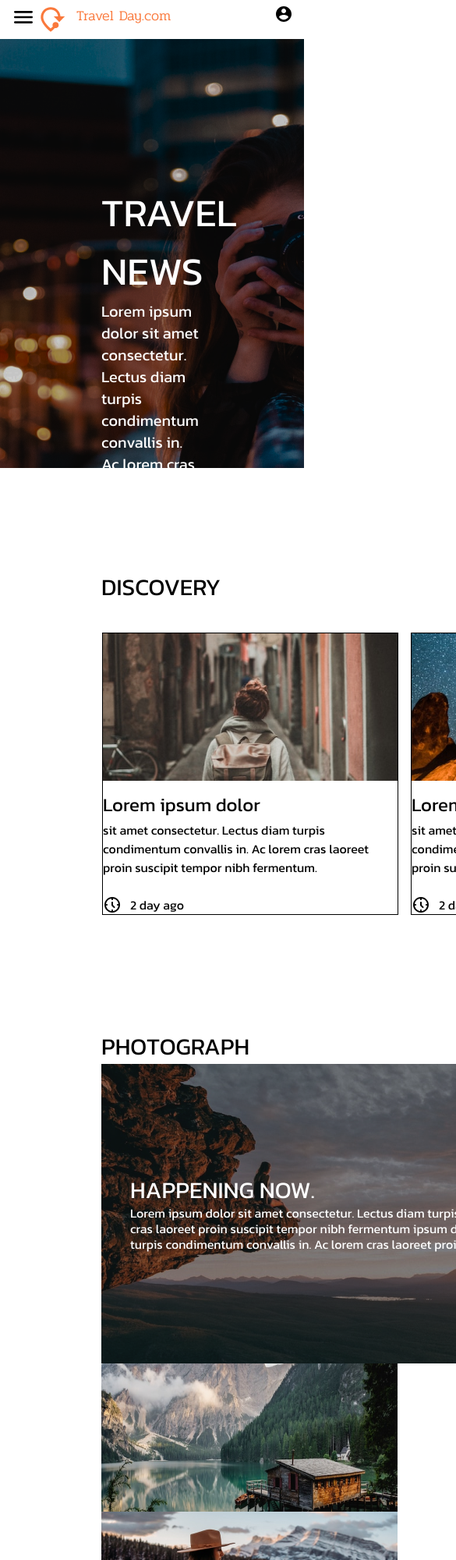
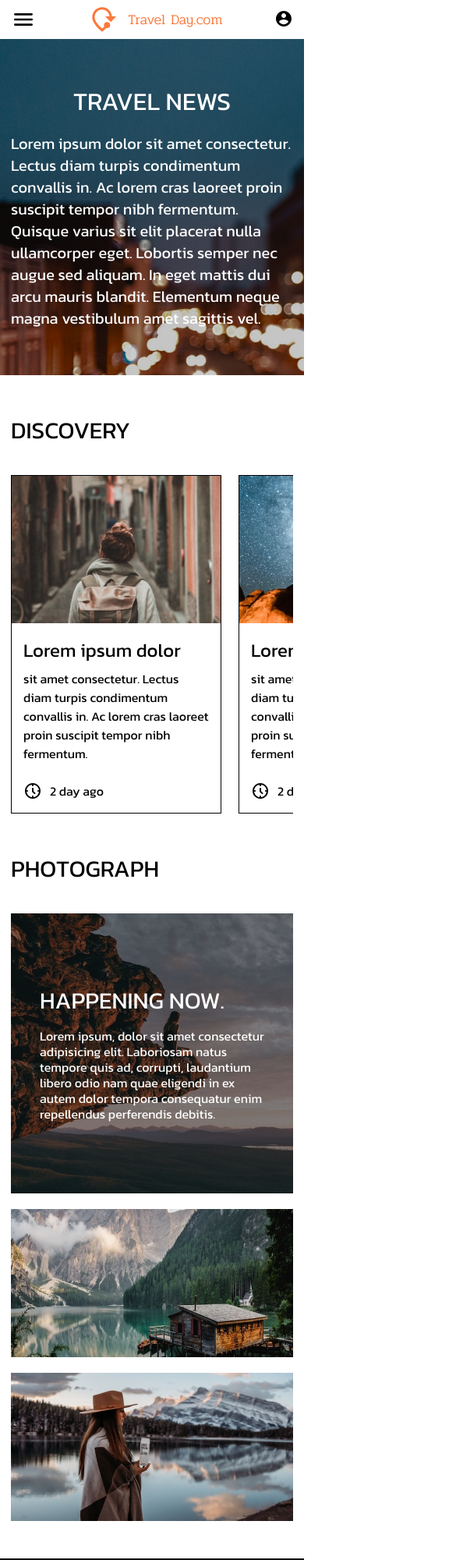
Before and after one commit to theBosto/homework9, a plain HTML site: page index.html in a window 390 px wide. Shown: the top 2000 px of the page at 78% size, 585 px wide, since content can reach past the window. Drawn offline with Linux system fonts and the light colour scheme; a web font is replaced by a local one.

Commit message:
index
index

```diff
--- a/css/laptop.css
+++ b/css/laptop.css
@@ -1,11 +1,73 @@
-@media (max-width: 1025px) {
-    header {
-        padding-inline: 92px;
+@media (max-width:1180px) {
+    .section2_cards {
+        overflow-x: scroll;
+    }
+
+    .section2_card {
+        flex: 1 0 270px;
     }
 }
 
-@media (max-width: 845px) {
+@media (max-width: 1025px) {
+    header,
+    .section1,
+    .section2,
+    .section3 {
+        padding-inline: 92px;
+    }
+
+
+}
+
+@media (max-width: 950px) {
+    .section3_cards {
+        flex-direction: column;
+        row-gap: 20px;
+    }
+
+    .section3_card_left {
+        width: 100%;
+        height: 359px;
+    }
+
+    .section3_card_right {
+        width: 100%;
+        flex-direction: row;
+        justify-content: space-between;
+    }
+
+    .right_side_img {
+        width: 48%;
+    }
+}
+
+@media (max-width: 835px) {
     header {
         padding-inline: 67px;
     }
+
+    .section1 {
+        padding-inline: 67px;
+        height: 498px;
+    }
+
+    .section2 {
+        padding: 80px 67px;
+    }
+
+    .section3 {
+        padding-inline: 67px;
+        margin-bottom: 80px;
+    }
 }
+
+@media (max-width: 800px) {
+    .header_nav {
+        display: none;
+
+    }
+
+    .burger_icon {
+        display: block;
+    }
+}
--- a/css/style.css
+++ b/css/style.css
@@ -2,224 +2,231 @@
 
 @import url("https://fonts.googleapis.com/css2?family=Kanit&display=swap");
 
-.flex_container {
+.container {
   width: min(100%, 1440px);
   margin: auto;
 }
 
-/* logo  */
-.logo_container {
-  display: flex;
-  text-align: center;
+.burger_icon {
+  display: none;
 }
 
-.logo {
-  margin-right: 14px;
+/* header  */
+header {
+  display: flex;
+  justify-content: space-between;
+  padding: 6px 130px;
+  align-items: center;
+
 }
 
-.logo_description {
-  color: #fa793c;
-  font-family: "Pridi", serif;
+.header_logo_title {
+  display: flex;
+  align-items: center;
+  column-gap: 14px;
+}
+
+.header_logo_title span {
+  color: #FA793C;
+  font-family: Pridi;
   font-size: 18px;
   font-style: normal;
   font-weight: 400;
   line-height: normal;
 }
 
-/* header  */
+.nav_user {
+  display: flex;
+  align-items: center;
+  column-gap: 40px;
+}
 
-header {
-  display: flex;
-  text-align: center;
-  justify-content: space-between;
-  padding: 6px 130px;
-}
-.header_nav {
-  display: flex;
-}
 .header_ul {
   display: flex;
   column-gap: 32px;
 }
 
-.header_a {
+.header_link {
   color: #000;
-  font-family: "Pridi", serif;
+  font-family: ABeeZee;
   font-size: 16px;
   font-style: normal;
   font-weight: 400;
-  line-height: 24px; /* 150% */
+  line-height: 24px;
 }
 
-.user_icon {
-  margin-left: 40px;
+/* section1  */
+
+.section1 {
+  height: 550px;
+  background-image: url(../images/section1_cover.png);
+  padding: 0 130px;
+  display: flex;
+  align-items: center;
 }
 
-.burger {
-  display: none;
-}
-/* section 1  */
-.section1 {
-  background-image: url(../images/section1_cover.png);
-  background-position: center;
-  height: 550px;
-  background-repeat: no-repeat;
-  padding: 185px 130px 186px;
-}
-
-.section1_header {
-  color: #fff;
-  font-family: "Kanit", sans-serif;
+.section1_article h2 {
+  color: #FFF;
+  font-family: Kanit;
   font-size: 50px;
   font-style: normal;
   font-weight: 400;
-  line-height: 75px; /* 150% */
+  line-height: 75px;
   text-align: center;
+  margin-bottom: 20px;
+
 }
 
-.section1_text {
-  color: #fff;
-  font-family: "Kanit", sans-serif;
+.section1_article p {
+  color: #FFF;
+  font-family: Kanit;
   font-size: 20px;
   font-style: normal;
   font-weight: 400;
-  line-height: 28px; /* 140% */
+  line-height: 28px;
+  /* 140% */
 }
 
-/* section 2  */
+/* section2  */
+.section2 {
+  padding: 130px;
 
-.section2 {
-  margin: 130px;
-  width: 1180px;
 }
 
-.section2_header {
-  font-family: "Kanit", sans-serif;
+.section2_cards {
+  display: flex;
+  column-gap: 22px;
+}
+
+.section2_card {
+  border: 1px solid black;
+}
+
+.section2_card_img {
+  width: 100%;
+  height: 189px;
+  object-fit: cover;
+}
+
+.card_content {
+  padding: 16px 15px;
+}
+
+.section2_title {
+  color: #000;
+  font-family: Kanit;
   font-size: 30px;
   font-style: normal;
   font-weight: 500;
-  line-height: normal;
+  line-height: 45px;
   margin-bottom: 35px;
 }
 
-.cards {
-  display: flex;
-  width: 380px;
-  padding: 1px 1px 16px 1px;
-  flex-direction: row;
-  justify-content: space-between;
-  gap: 16px;
-}
-.card1,
-.card2,
-.card3 {
-  border: 1px solid #000;
-}
-
-.card_header {
+div h4 {
   color: #000;
-  font-family: "Kanit", sans-serif;
+  font-family: Kanit;
   font-size: 24px;
   font-style: normal;
   font-weight: 500;
-  line-height: 24px; /* 100% */
-  margin-top: 16px;
-  margin-bottom: 8px;
+  line-height: 32px;
 }
 
-.card_text {
+.section2_card_text {
   color: #000;
-  font-family: "Kanit", sans-serif;
-  font-size: 16px;
-  font-style: normal;
-  font-weight: 400;
-  line-height: 24px; /* 150% */
-}
-
-.timer {
-  display: flex;
-  gap: 11px;
-  margin-top: 24px;
-}
-
-.time {
-  color: #000;
-  font-family: "Kanit", sans-serif;
-  font-size: 16px;
-  font-style: normal;
-  font-weight: 400;
-  line-height: normal;
-}
-
-/* section 3  */
-
-.section3 {
-  margin: 130px;
-}
-
-.section3_header {
-  color: #000;
-  font-family: "Kanit", sans-serif;
-  font-size: 30px;
-  font-style: normal;
-  font-weight: 500;
-  line-height: normal;
-}
-
-.section3_photo1 {
-  background-image: url(../images/photograph1.png);
-  background-repeat: no-repeat;
-  width: 780px;
-  padding: 143px 37px;
-}
-
-.section3_photo1_header {
-  color: #fff;
-  font-family: "Kanit", sans-serif;
-  font-size: 30px;
-  font-style: normal;
-  font-weight: 500;
-  line-height: 38px; /* 126.667% */
-}
-
-.section3_photo1_text {
-  color: #fff;
   font-family: Kanit;
   font-size: 16px;
   font-style: normal;
   font-weight: 400;
-  line-height: 20px; /* 125% */
+  line-height: 24px;
+  margin: 8px 0 24px;
 }
 
-.section3_container {
+.time_container {
+  display: flex;
+  align-items: center;
+  column-gap: 10px;
+}
+
+.time_container p {
+  color: #000;
+  font-family: Kanit;
+  font-size: 16px;
+  font-style: normal;
+  font-weight: 400;
+  line-height: 24px;
+}
+
+/* section3  */
+.section3 {
+  padding-inline: 130px;
+  margin-bottom: 130px;
+}
+
+.section3_cards {
+  display: flex;
+  column-gap: 20px;
+}
+
+.section3_card_left {
+  width: 780px;
+  height: 400px;
+  background-image: url(../images/photograph1.png);
+  padding-inline: 37px;
+  display: flex;
+  align-items: center;
+}
+
+.section3_card_left h2 {
+  color: #FFF;
+  font-family: Kanit;
+  font-size: 30px;
+  font-style: normal;
+  font-weight: 500;
+  line-height: 38px;
+  margin-bottom: 16px;
+}
+
+.section3_card_left p {
+  color: #FFF;
+  font-family: Kanit;
+  font-size: 16px;
+  font-style: normal;
+  font-weight: 400;
+  line-height: 20px;
+}
+
+.section3_card_right {
+  width: 380px;
   display: flex;
   flex-direction: column;
+  justify-content: space-between;
+
 }
 
-.photo2,
-.photo3 {
-  width: 380px;
+.right_side_img {
+  width: 100%;
   height: 190px;
+  object-fit: cover;
 }
 
 /* footer  */
 footer {
-  width: 100%;
   padding: 31px 0;
-  background: #000;
+  background-color: black;
+}
+
+.foot_content {
+  display: flex;
+  align-items: center;
+  justify-content: center;
+  column-gap: 14px;
 }
 
 .foot_text {
-  color: #fff;
-  font-family: "Pridi", serif;
+  color: #FFF;
+  font-family: Pridi;
   font-size: 18px;
   font-style: normal;
   font-weight: 400;
   line-height: normal;
 }
-.footer_logo {
-  display: flex;
-  text-align: center;
-  justify-content: center;
-  gap: 14px;
-}
--- a/css/tablet.css
+++ b/css/tablet.css
@@ -1,22 +1,39 @@
-@media (max-width: 795px) {
+@media (max-width: 500px) {
     header {
-        padding-inline: 67px;
+        padding-inline: 14px;
+    }
+
+    .section1 {
+        padding-inline: 14px;
+        height: 431px;
+    }
+
+    .section1 article h2 {
+        font-size: 32px;
+        line-height: 40px;
+    }
+
+    .section article p {
+        font-size: 14px;
+        line-height: 22px;
+
+    }
+
+    .section2 {
+        padding: 48px 14px ;
+    }
+
+    .section3 {
+        padding-inline: 14px;
+        margin-bottom: 48px;
+    }
+
+    .section3_card_right {
+        flex-direction: column;
+        row-gap: 20px;
+    }
+
+    .right_side_img {
+        width: 100%;
     }
 }
-
-@media (max-width: 755px) {
-    header {
-        padding-inline: 14px;
-        justify-content: space-between;
-    }
-
-    .burger {
-        display: inherit;
-    }
-
-    .header_ul {
-        display: none;
-    }
-
-
-}
--- a/index.html
+++ b/index.html
@@ -1,5 +1,6 @@
 <!DOCTYPE html>
 <html lang="en">
+
 <head>
   <meta charset="UTF-8" />
   <meta name="viewport" content="width=device-width, initial-scale=1.0" />
@@ -12,115 +13,123 @@
 </head>
 
 <body>
-    <div class="flex_continer">
+  <div class="container">
+    <!-- header  -->
     <header>
-        <div class="logo_container">
-          <!-- burger menu  -->
-          <div class="burger_icon">
-            <img src="images/burger-menu.svg" alt="burger" class="burger" />
-          </div>
-          <img src="images/header-logo.svg" alt="logo" class="logo" />
-          <h3 class="logo_description">Travel Day.com</h3>
-        </div>
-        <!-- header  -->
+      <img src="images/burger-menu.svg" alt="burger" class="burger_icon">
+
+      <a href="index.html" class="header_logo_title">
+        <img src="images/header-logo.svg" alt="" class="header_icon">
+        <span>Travel Day.com</span>
+      </a>
+
+      <div class="nav_user">
         <nav class="header_nav">
           <ul class="header_ul">
             <li class="header_li">
-              <a href="index.html" class="header_a">Home</a>
+              <a href="" class="header_link">Home</a>
             </li>
             <li class="header_li">
-              <a href="" class="header_a">Discover</a>
+              <a href="" class="header_link">Discover</a>
             </li>
             <li class="header_li">
-              <a href="" class="header_a">Photo</a>
+              <a href="" class="header_link">Photo</a>
             </li>
             <li class="header_li">
-              <a href="" class="header_a">Contact</a>
+              <a href="" class="header_link">Contact</a>
             </li>
           </ul>
-          <div class="user_icon">
-            <img src="images/user-icon.svg" alt="user-icon" class="user-icon" />
+        </nav>
+        <a href="" class="user_link">
+          <img src="images/user-icon.svg" alt="" class="user_icon">
+        </a>
       </div>
-        </nav>
+
+
     </header>
 
+    <!-- section 1  -->
     <section class="section1">
-        <h2 class="section1_header">TRAVEL NEWS</h2>
-        <p class="section1_text">
-          Lorem ipsum dolor sit amet consectetur. Lectus diam turpis condimentum
-          convallis in. Ac lorem cras laoreet proin suscipit tempor nibh
-          fermentum. Quisque varius sit elit placerat nulla ullamcorper eget.
-          Lobortis semper nec augue sed aliquam. In eget mattis dui arcu mauris
-          blandit. Elementum neque magna vestibulum amet sagittis vel.
-        </p>
+      <article class="section1_article">
+        <h2>TRAVEL NEWS</h2>
+        <p>Lorem ipsum dolor sit amet consectetur. Lectus diam turpis condimentum convallis in. Ac lorem cras laoreet
+          proin suscipit tempor nibh fermentum. Quisque varius sit elit placerat nulla ullamcorper eget. Lobortis semper
+          nec augue sed aliquam. In eget mattis dui arcu mauris blandit. Elementum neque magna vestibulum amet sagittis
+          vel.</p>
+      </article>
     </section>
 
+    <!-- section 2  -->
     <section class="section2">
-        <h2 class="section2_header">DISCOVERY</h2>
-        <div class="cards">
-          <div class="card1">
-            <img src="images/discovery1.png" alt="discovery1" />
-            <h3 class="card_header">Lorem ipsum dolor</h3>
-            <p class="card_text">
-              sit amet consectetur. Lectus diam turpis condimentum convallis in.
-              Ac lorem cras laoreet proin suscipit tempor nibh fermentum.
-            </p>
-            <div class="timer">
-              <img src="images/clock.svg" alt="clock" />
-              <p class="time">2 day ago</p>
+      <h2 class="section2_title">DISCOVERY</h2>
+
+
+      <div class="section2_cards">
+        <article class="section2_card">
+          <img src="images/discovery1.png" alt="" class="section2_card_img">
+          <div class="card_content">
+            <h4>Lorem ipsum dolor</h4>
+            <p class="section2_card_text">sit amet consectetur. Lectus diam turpis condimentum convallis in. Ac lorem
+              cras laoreet proin suscipit tempor nibh fermentum.</p>
+            <div class="time_container">
+              <img src="images/clock.svg" alt="">
+              <p>2 day ago</p>
             </div>
           </div>
-          <div class="card2">
-            <img src="images/discovery2.png" alt="discovery2" />
-            <h3 class="card_header">Lorem ipsum dolor</h3>
-            <p class="card_text">
-              sit amet consectetur. Lectus diam turpis condimentum convallis in.
-              Ac lorem cras laoreet proin suscipit tempor nibh fermentum.
-            </p>
-            <div class="timer">
-              <img src="images/clock.svg" alt="clock" />
-              <p class="time">2 day ago</p>
+
+        </article>
+        <article class="section2_card">
+          <img src="images/discovery2.png" alt="" class="section2_card_img">
+          <div class="card_content">
+            <h4>Lorem ipsum dolor</h4>
+            <p class="section2_card_text">sit amet consectetur. Lectus diam turpis condimentum convallis in. Ac lorem
+              cras laoreet proin suscipit tempor nibh fermentum.</p>
+            <div class="time_container">
+              <img src="images/clock.svg" alt="">
+              <p>2 day ago</p>
             </div>
+        </article>
+        <article class="section2_card">
+          <img src="images/discovery3.png" alt="" class="section2_card_img">
+          <div class="card_content">
+            <h4>Lorem ipsum dolor</h4>
+            <p class="section2_card_text">sit amet consectetur. Lectus diam turpis condimentum convallis in. Ac lorem
+              cras laoreet proin suscipit tempor nibh fermentum.</p>
+            <div class="time_container">
+              <img src="images/clock.svg" alt="">
+              <p>2 day ago</p>
             </div>
-          <div class="card3">
-            <img src="images/discovery3.png" alt="discovery3" />
-            <h3 class="card_header">Lorem ipsum dolor</h3>
-            <p class="card_text">
-              sit amet consectetur. Lectus diam turpis condimentum convallis in.
-              Ac lorem cras laoreet proin suscipit tempor nibh fermentum.
-            </p>
-            <div class="timer">
-              <img src="images/clock.svg" alt="clock" />
-              <p class="time">2 day ago</p>
+        </article>
       </div>
+    </section>
+    <!-- section2  -->
+    <section class="section3">
+      <h2 class="section2_title">PHOTOGRAPH</h2>
+      <div class="section3_cards">
+        <div class="section3_card_left">
+          <article>
+            <h2>HAPPENING NOW.</h2>
+            <p>Lorem ipsum, dolor sit amet consectetur adipisicing elit. Laboriosam natus tempore quis ad, corrupti, laudantium libero odio nam quae eligendi in ex autem dolor tempora consequatur enim repellendus perferendis debitis.</p>
+          </article>
+        </div>
+        <div class="section3_card_right">
+          <img src="images/photograph2.png" alt="left" class="right_side_img">
+          <img src="images/photograph3.png" alt="left" class="right_side_img">
         </div>
       </div>
     </section>
 
-      <section class="section3">
-        <h3 class="section3_header">PHOTOGRAPH</h3>
-        <div class="section3_photo1">
-          <h2 class="section3_photo1_header">HAPPENING NOW.</h2>
-          <p class="section3_photo1_text">
-            Lorem ipsum dolor sit amet consectetur. Lectus diam turpis
-            condimentum convallis in. Ac lorem cras laoreet proin suscipit
-            tempor nibh fermentum ipsum dolor sit amet consectetur. Lectus diam
-            turpis condimentum convallis in. Ac lorem cras laoreet proin
-            suscipit tempor nibh fermentum.
-          </p>
+    <footer>
+      <div class="foot_content">
+        <div class="foot_logo">
+          <img src="images/footer.svg" alt="footer">
         </div>
-        <div class="section3_container">
-          <img src="images/photograph2.png" alt="photograph2" class="photo2" />
-          <img src="images/photograph3.png" alt="photograph3" class="photo3" />
+        <div class="foot_text">
+          <p>Travel Day.com</p>
         </div>
-      </section>
-
-      <footer>
-        <div class="footer_logo">
-          <img src="images/footer.svg" alt="logo" class="f_logo">
-          <h2 class="foot_text">Travel Day.com</h2>
       </div>
     </footer>
   </div>
 </body>
+
 </html>
```
Lines whose indentation alone changed are shown as unchanged.
